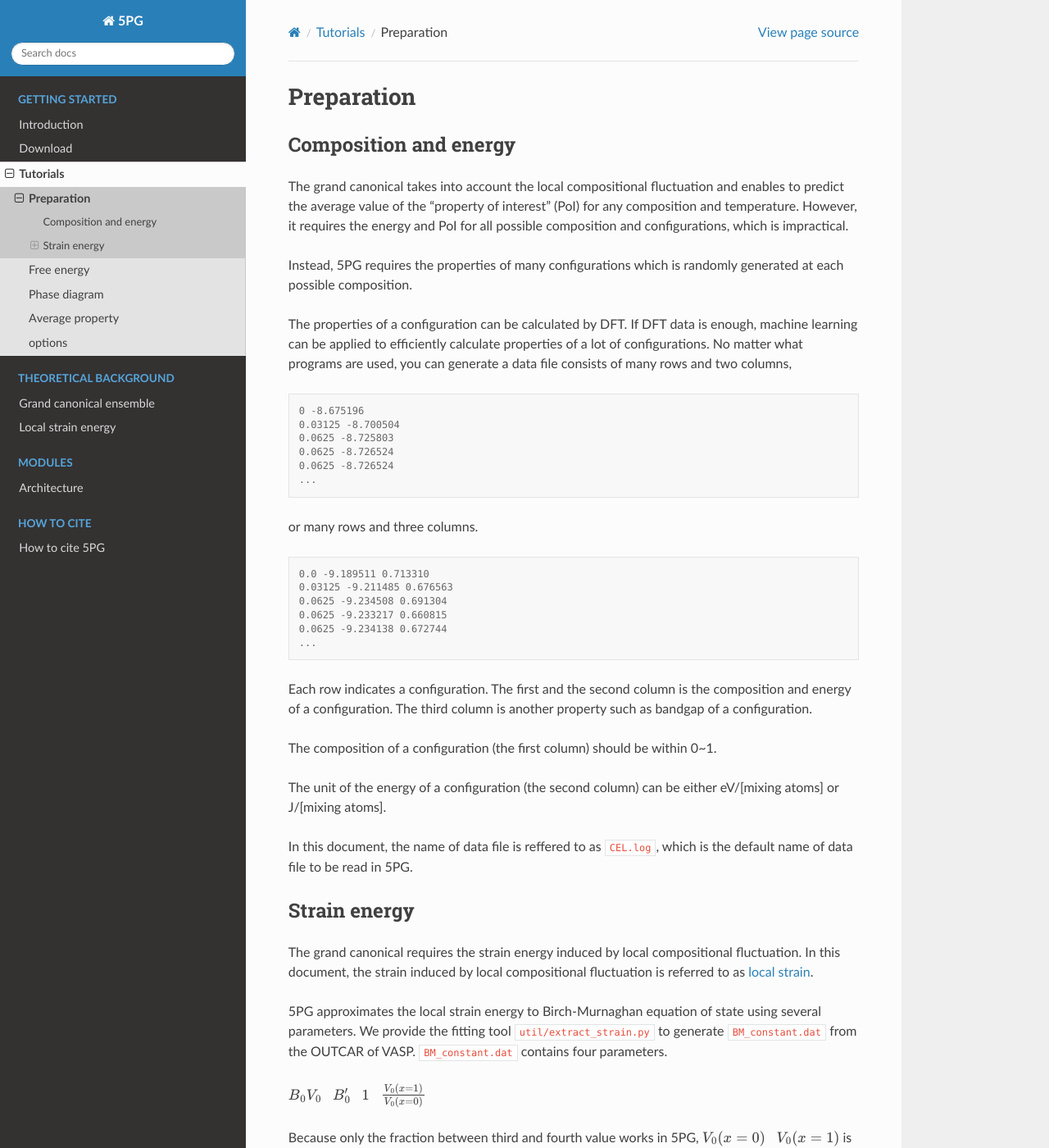
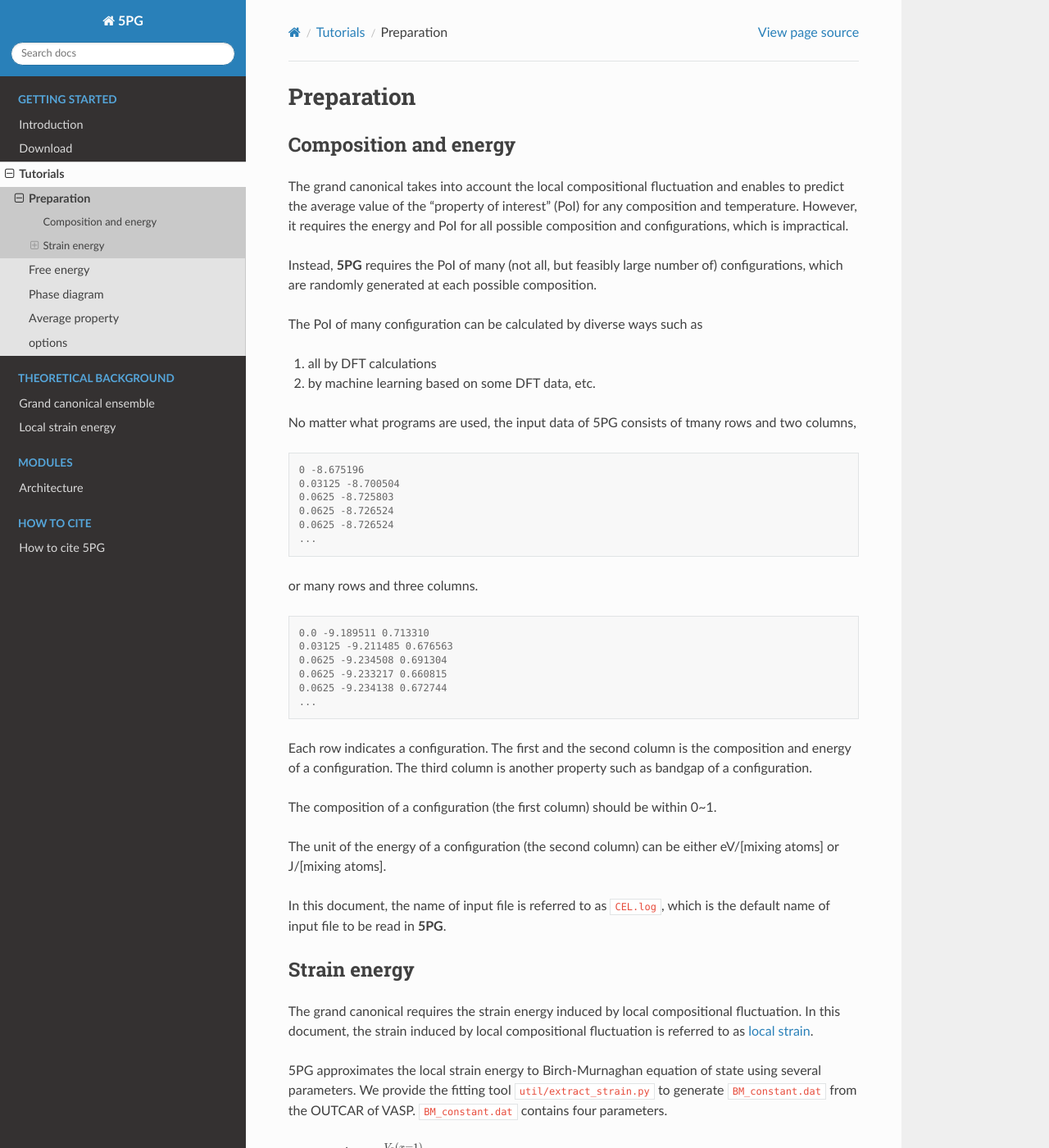
Before and after one commit to Han-Gyuseung/5PG, a Sphinx documentation site: the page built from docs/source/start/tutorial/preparation.rst, in a window 1280 px wide and 1400 px high. Shown: the whole window at 82% size. Built offline with Sphinx 7.4.7 and the Read the Docs theme 2.0.0, drawn with Linux system fonts in a browser that asks for light colours; some of the changed text lies outside the part shown.

Commit message:
change docs/source/modules/architecture.rst

```diff
--- a/docs/source/modules/architecture.rst
+++ b/docs/source/modules/architecture.rst
@@ -3,7 +3,7 @@ Architecture
 
 .. image:: ../_static/architecture.png
 
-Code is composed of read.py, local_strain.py, grand_canonical_ensemble.py, phase_diagram.py, phase_diagram.py, average_property.py, and util/extract_strain.
+**5PG** is composed of read.py, local_strain.py, grand_canonical_ensemble.py, phase_diagram.py, average_property.py, and util/extract_strain.py.
 
 .. toctree::
     :maxdepth: 1
--- a/docs/source/start/tutorial/preparation.rst
+++ b/docs/source/start/tutorial/preparation.rst
@@ -8,10 +8,14 @@ Composition and energy
 The grand canonical takes into account the local compositional fluctuation and enables to predict the average value of the “property of interest” (PoI) for any composition and temperature. However, it requires the energy and PoI for all possible composition and configurations, which is impractical.
 
 
-Instead, 5PG requires the properties of many configurations which is randomly generated at each possible composition.
+Instead, **5PG** requires the PoI of many (not all, but feasibly large number of) configurations, which are randomly generated at each possible composition.
 
-The properties of a configuration can be calculated by DFT. If DFT data is enough, machine learning can be applied to efficiently calculate properties of a lot of configurations.
-No matter what programs are used, you can generate a data file consists of many rows and two columns,
+The PoI of many configuration can be calculated by diverse ways such as
+
+1. all by DFT calculations
+2. by machine learning based on some DFT data, etc.
+
+No matter what programs are used, the input data of 5PG consists of tmany rows and two columns,
 
 ::
 
@@ -41,7 +45,7 @@ The composition of a configuration (the first column) should be within 0~1.
 
 The unit of the energy of a configuration (the second column) can be either eV/[mixing atoms] or J/[mixing atoms].
 
-In this document, the name of data file is reffered to as ``CEL.log``, which is the default name of data file to be read in 5PG.
+In this document, the name of input file is referred to as ``CEL.log``, which is the default name of input file to be read in **5PG**.
 
 
 Strain energy
--- a/docs/source/start/tutorial/util.rst
+++ b/docs/source/start/tutorial/util.rst
@@ -1,9 +1,11 @@
 util/extract_strain
 ~~~~~~~~~~~~~~~~~~~
 
-5PG can calculate the ensemble average of a system.
+**5PG** provides ``util/extract_strain.py``, which is a code for extracting parameters for local strain from the ``OUTCAR`` of **VASP**.
 
-The basic command for extract parameters for local strain ::
+The basic command to extract parameters for local strain from the OUTCAR of **VASP**.
+
+::
 
  $ python /dir/to/5PG/util/extract_strain.py atomA atomB
 
--- a/local_strain.py
+++ b/local_strain.py
@@ -3,7 +3,6 @@ def local_strain(strain_parameter,local_x,global_x,N_atom):
     strain_parameter=[B0V0, B0', 1, V0(x=1)/V0(x=0)]
     or
     strain_parameter=[B0V0, B0', V0(x=0), V0(x=1)]
-
     :param strain_parameter: fitting parameters
     :type  strain_parameter: list
     :param local_x: local composition
```
Also changed, not shown: docs/source/start/introduction.rst (+6 -6 lines).
